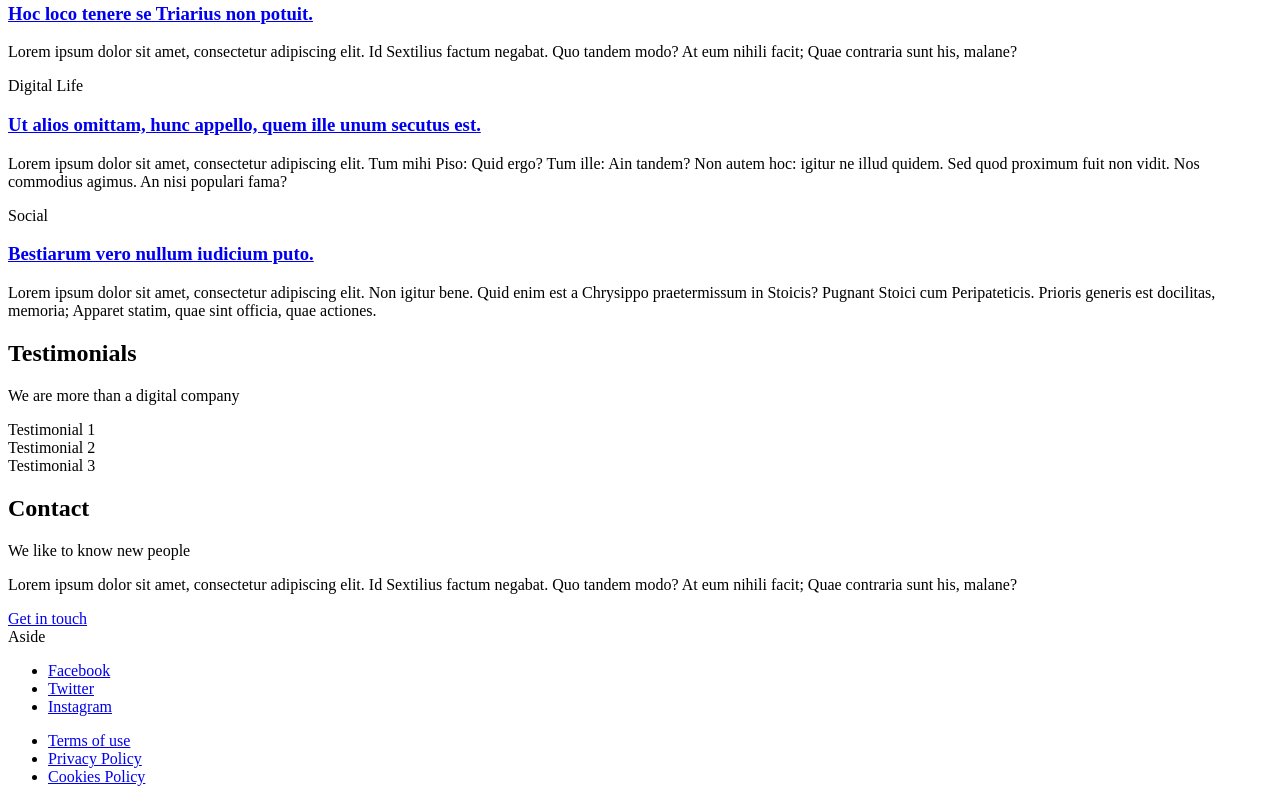
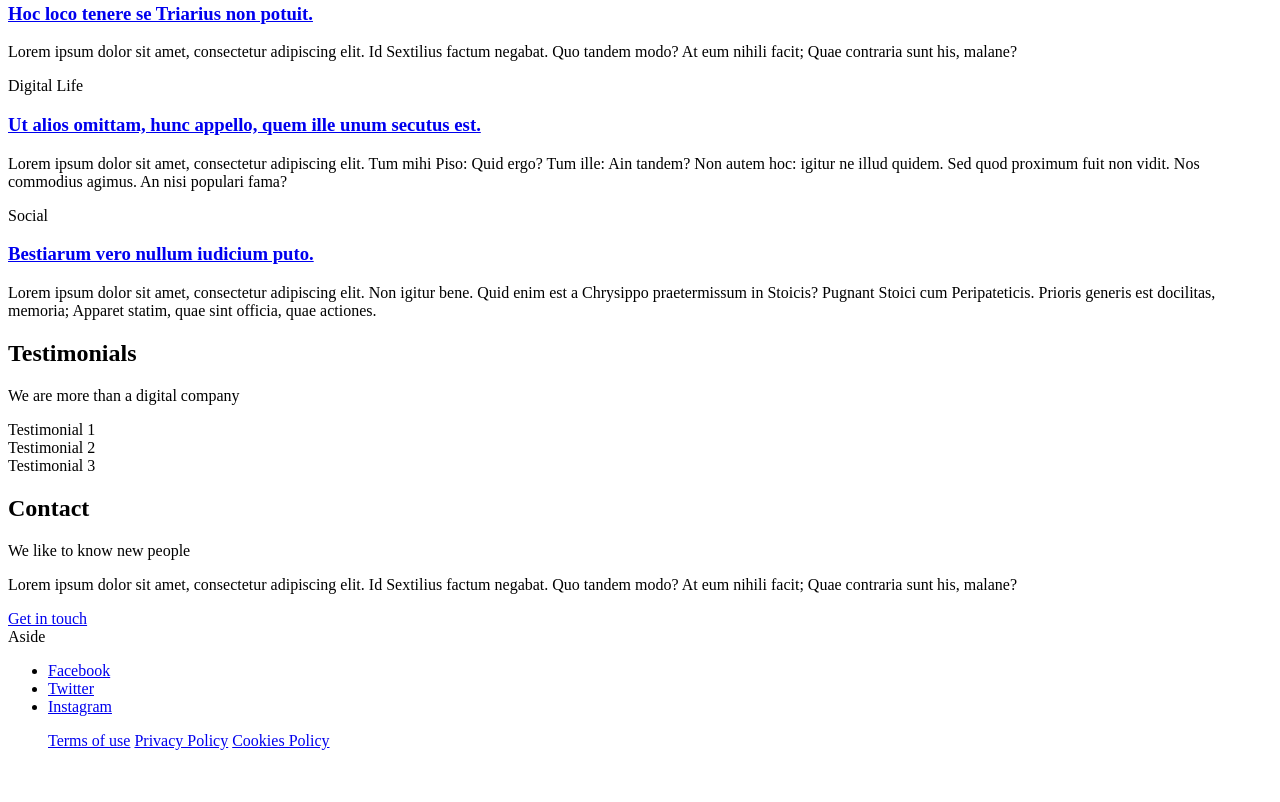
Before and after one commit to FarieB/alx-frontend, a plain HTML site: page 0x00-html_advanced/25-index.html in a window 1280 px wide. Shown: the part 1355-2157 px from the top of the page. After the commit the page ends 2121 px from the top, so only its background shows below. Drawn offline with Linux system fonts and the light colour scheme.

Commit message:
25-index.html

```diff
--- a/0x00-html_advanced/25-index.html
+++ b/0x00-html_advanced/25-index.html
@@ -171,9 +171,9 @@
       </div>
       <div>
         <ul>
-          <li><a href="#">Terms of use</a></li>
-          <li><a href="#">Privacy Policy</a></li>
-          <li><a href="#">Cookies Policy</a></li>
+          <a href="#">Terms of use</a>
+          <a href="#">Privacy Policy</a>
+          <a href="#">Cookies Policy</a>
         </ul>
       </div>
     </footer>
```
